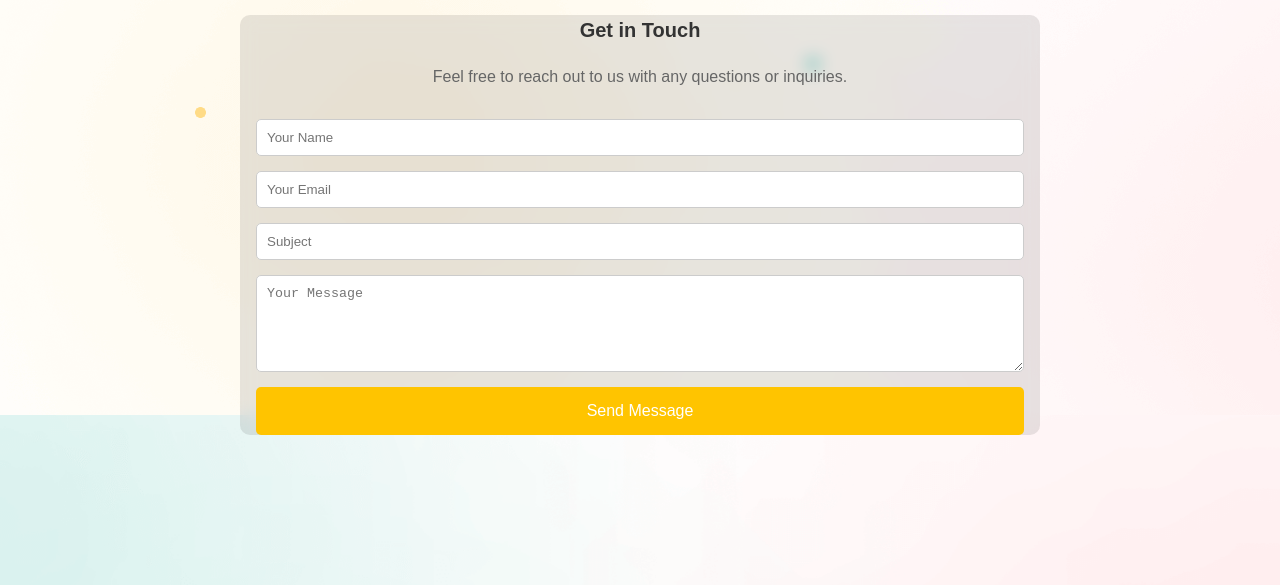
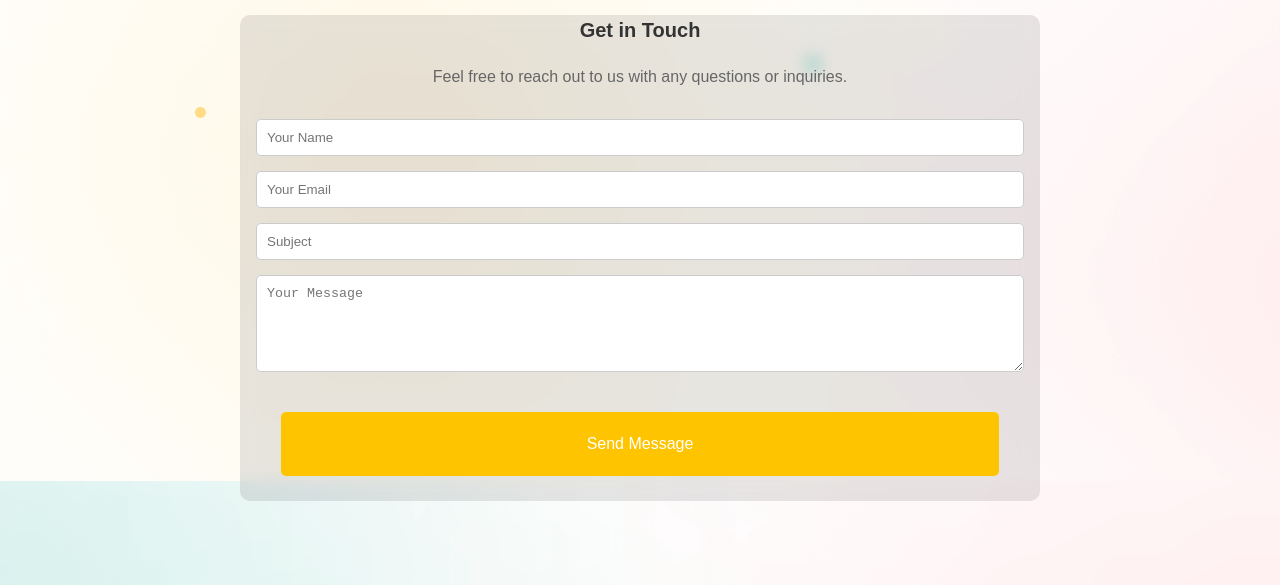
Before and after one commit to PATILPARTH1500/STERLING-ACADEMY-WEBSITE, a plain HTML site: page enroll.html in a window 1280 px wide. Shown: the part 105-690 px from the top of the page. Drawn offline with nearby package versions, Linux system fonts and the light colour scheme; a script that the page names is missing; a web font is replaced by a local one.

Commit message:
commited some changes in the submit button

```diff
--- a/enroll.html
+++ b/enroll.html
@@ -123,7 +123,7 @@
         <input type="email" name="email" placeholder="Your Email" required style="padding: 10px; border: 1px solid #ccc; border-radius: 5px;">
         <input type="text" name="subject" placeholder="Subject" required style="padding: 10px; border: 1px solid #ccc; border-radius: 5px;">
         <textarea name="message" placeholder="Your Message" rows="5" required style="padding: 10px; border: 1px solid #ccc; border-radius: 5px;"></textarea>
-        <button type="submit" style="padding: 12px; background-color: #ffc400; color: #fff; border: none; border-radius: 5px; cursor: pointer;">Send Message</button>
+        <button type="submit" style="padding: 20px;margin:25px; background-color: #ffc400; color: #fff; border: none; border-radius: 5px; cursor: pointer;">Send Message</button>
       </form>
     </div>
   </section>
```
